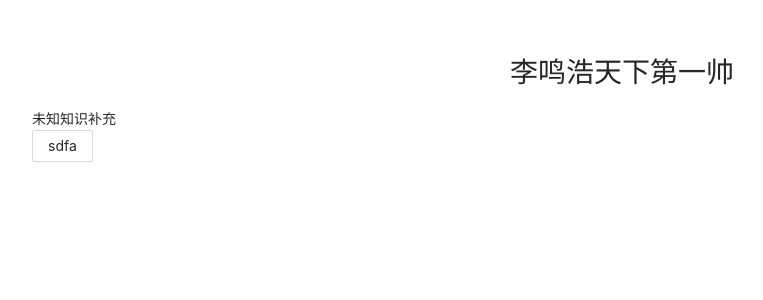
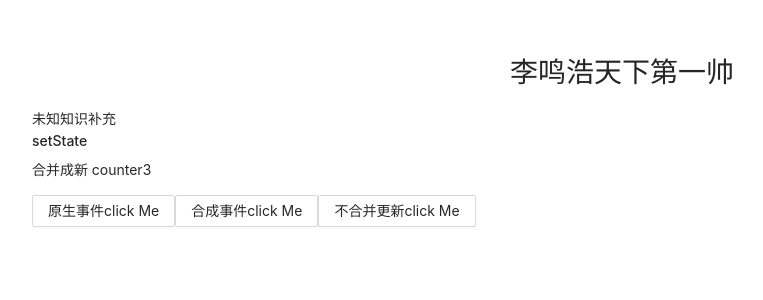
Before and after one commit to plain-water/explore-react, a React (Create React App) app: page / in a window 1280 px wide. Shown: the top 300 px of the page, without its empty margins (18-781 px from the left). Built offline with nearby package versions, Linux system fonts and the light colour scheme.

Commit message:
supplement State

```diff
--- a/src/App.js
+++ b/src/App.js
@@ -1,12 +1,13 @@
-import Page1 from "./component/Page1"
-
+import StateMarge from "./component/StateMarge"
 function App() {
   return (
     <div className="App">
      未知知识补充
-     <div>
-       <Page1/>
-     </div>
+
+
+
+       <StateMarge/>
+
     </div>
   );
 }
--- /dev/null
+++ b/src/component/StateMarge.jsx
@@ -0,0 +1,64 @@
+import React, { Component } from 'react'
+import { Button } from "antd"
+export default class StateMarge extends Component {
+    constructor() {
+        super()
+        this.state = {
+            counter: 0
+        }
+    }
+
+
+    componentDidMount() {
+        document.getElementById("button").addEventListener("click", this.SetCouter)
+        setTimeout(this.SetCouter,0)
+        //在定时器与原生事件中setState是同步的
+        //在生命周期与合成事件中是异步的，
+
+        //不合并setState()即第一个参数为一个函数返回一个对应修改的state
+
+
+
+
+        //个人理解同步即为不合并setState()（）、异步即合并setState(）
+
+    }
+    changeVlaue = (v) => {
+        this.setState({
+            counter: this.state.counter + v
+        }, () => {
+            console.log("state change callback log ", this.state.counter)
+        })
+        console.log("state synchro log", this.state.counter);
+    }
+    changeVlaueNotMarge = (v) => {
+        this.setState((state)=>{
+            return {counter:state.counter+v}
+        }, () => {
+            console.log("NotMarge state change callback log ", this.state.counter)
+        })
+        console.log("NotMarge state synchro log", this.state.counter);
+    }
+    SetCouter = () => {
+        this.changeVlaue(1)
+        this.changeVlaue(2)
+    }
+    SetCouteNotMarge = () => {
+        this.changeVlaueNotMarge(1)
+        this.changeVlaueNotMarge(2)
+    }
+    render() {
+        const { counter } = this.state;
+
+        return (
+            <div>
+                <h4>setState</h4>
+                <p>合并成新 counter{counter}</p>
+                <Button type="default" id="button">原生事件click Me</Button>
+                <Button type="default" onClick={() => this.SetCouter()}>合成事件click Me</Button>
+                <Button type="default" onClick={() => this.SetCouteNotMarge()}>不合并更新click Me</Button>
+
+            </div>
+        )
+    }
+}
```
Also changed, not shown: 1 other file (tests, documents, lock files or other folders).
